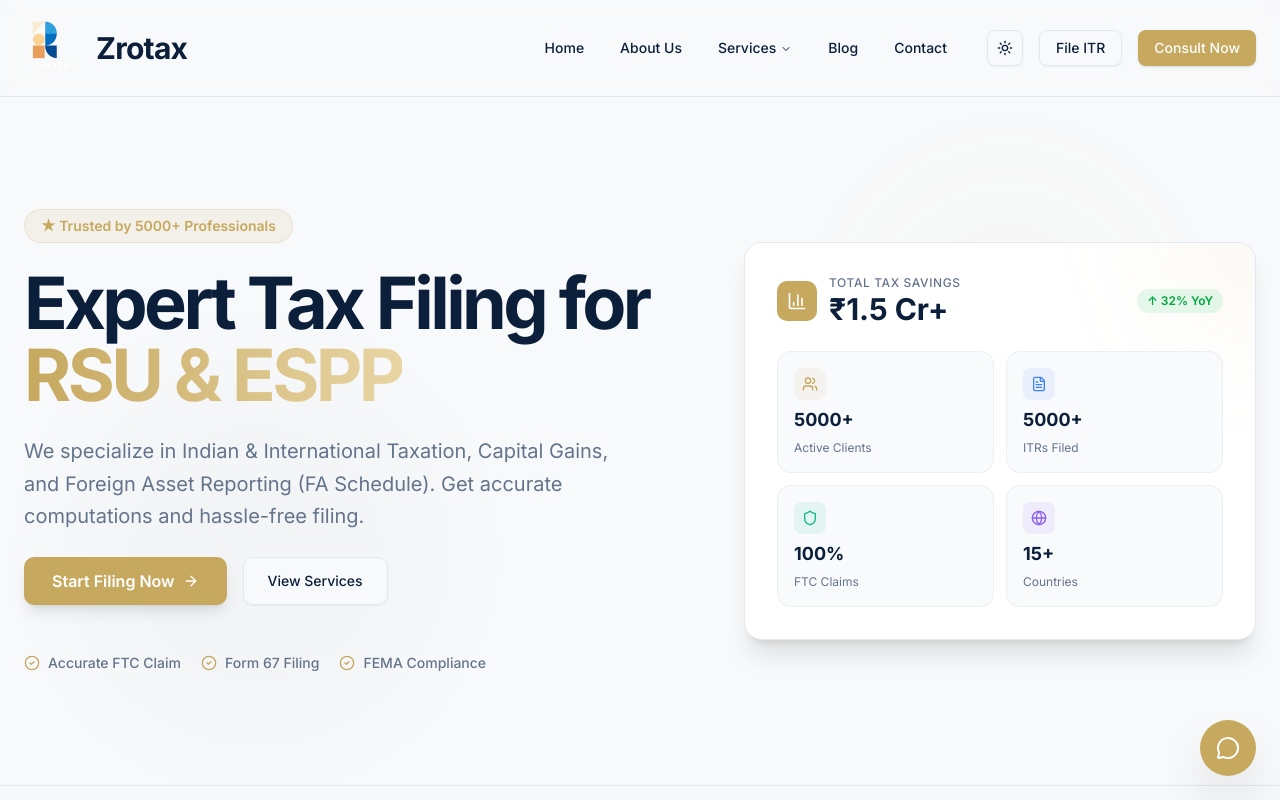
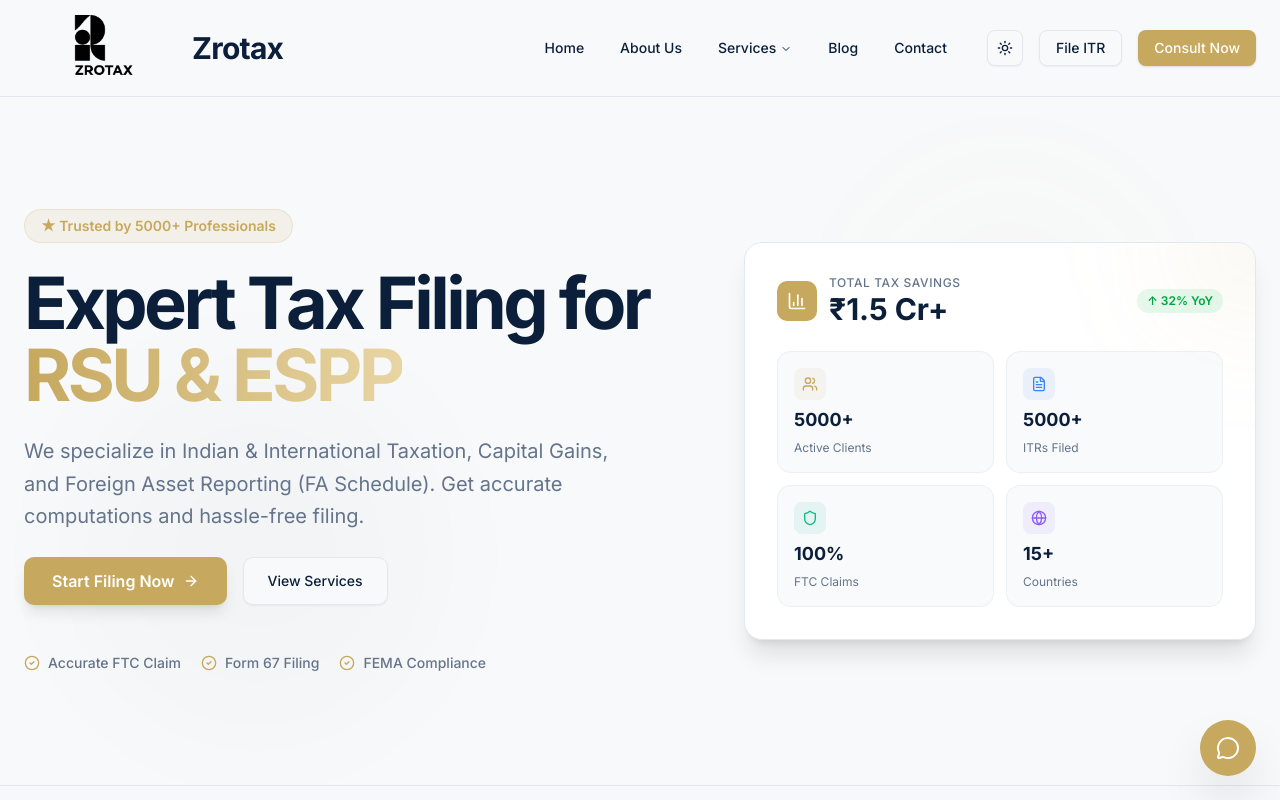
Before and after one commit to bhavikbafna02/zrotax-website, a Next.js app: page / in a window 1280 px wide. Shown: the top 800 px of the page. Built offline with nearby package versions, Linux system fonts and the light colour scheme.

Commit message:
fix(navbar): Fix logo visibility in light mode and increase size

```diff
--- a/src/components/layout/Navbar.tsx
+++ b/src/components/layout/Navbar.tsx
@@ -53,8 +53,13 @@ export function Navbar() {
         <header className="sticky top-0 z-50 w-full border-b bg-background/95 backdrop-blur supports-[backdrop-filter]:bg-background/60">
             <div className="container flex h-24 items-center justify-between">
                 <Link href="/" className="flex items-center gap-2">
-                    <div className="relative h-16 w-16 shrink-0">
-                        <Image src="/logo.png" alt="Zrotax Logo" fill className="object-contain" />
+                    <div className="relative h-20 w-40 shrink-0">
+                        <Image
+                            src="/logo.png"
+                            alt="Zrotax Logo"
+                            fill
+                            className="object-contain brightness-0 dark:brightness-100 transition-all duration-300"
+                        />
                     </div>
                     <span className="text-3xl font-bold text-foreground tracking-tight">Zrotax</span>
                 </Link>
```
